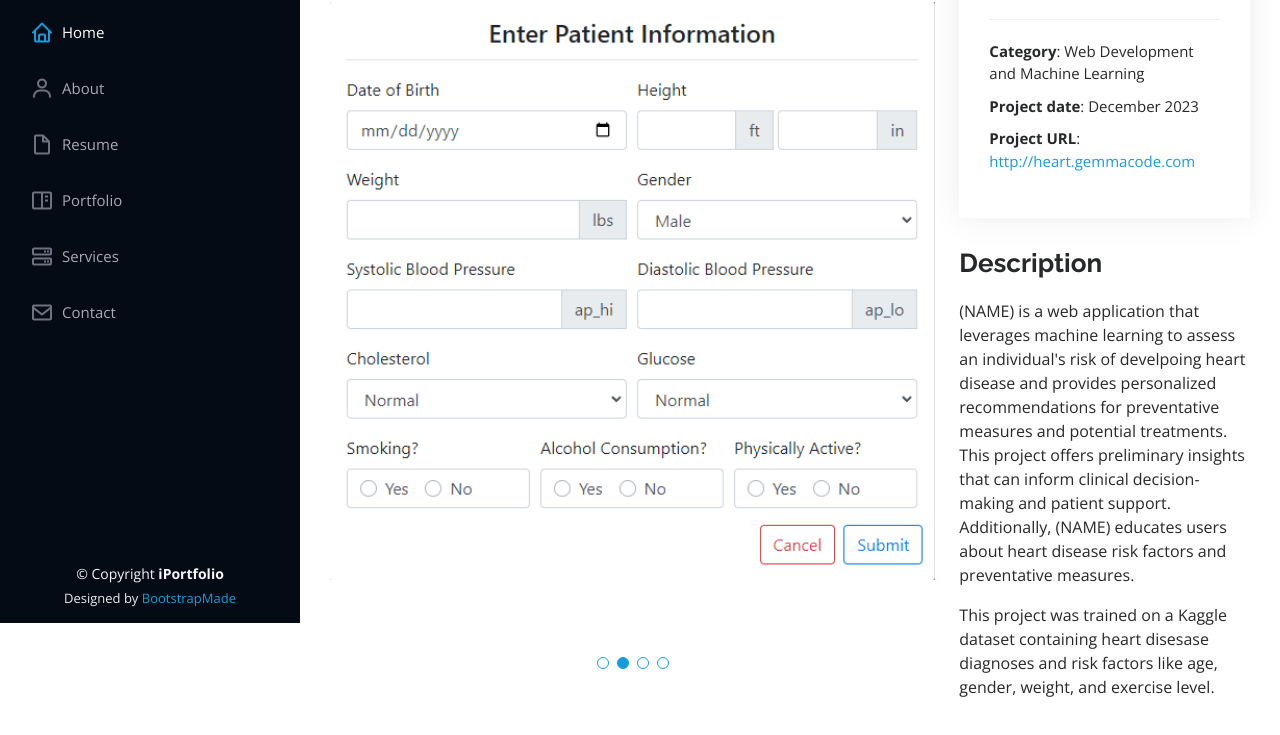
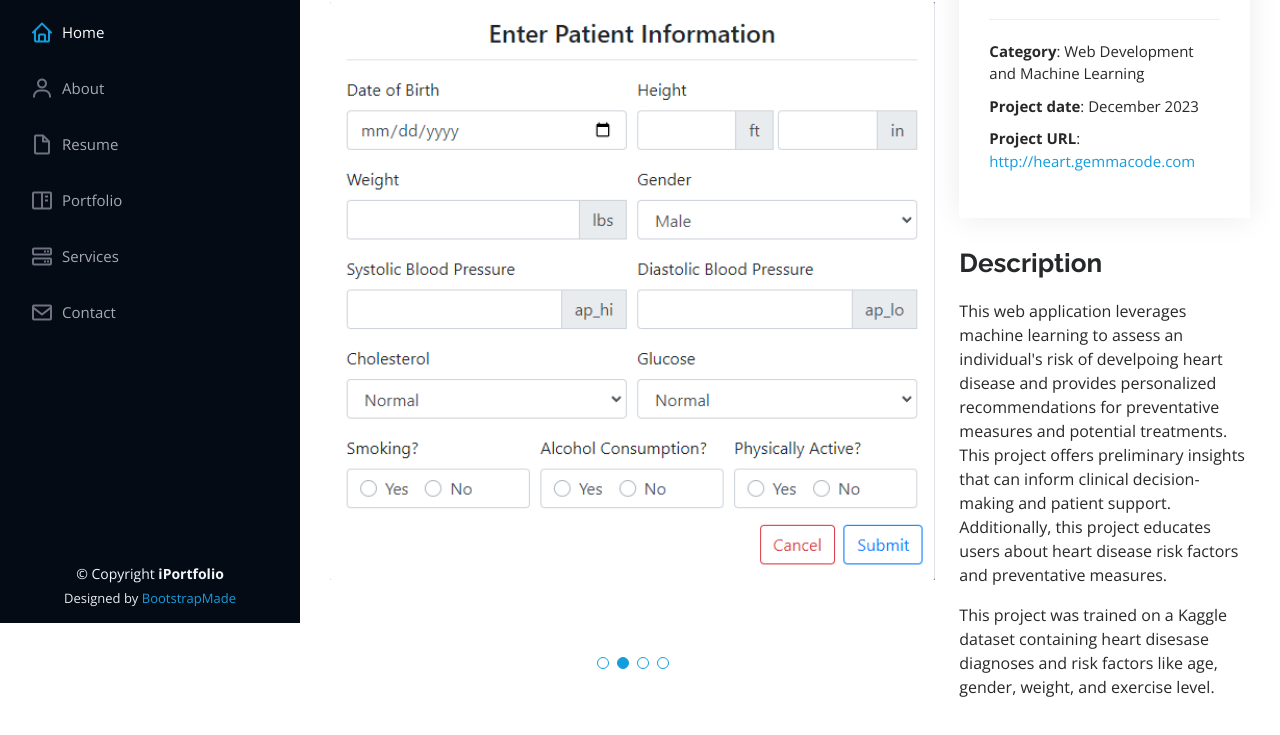
Before and after one commit to gemmang1/site, a plain HTML site: page portfolio-heart-disease-dashboard.html in a window 1280 px wide. Shown: the part 177-912 px from the top of the page. Drawn offline with nearby package versions, Linux system fonts and the light colour scheme.

Commit message:
Update Heart Disease Dashboard Description

```diff
--- a/portfolio-heart-disease-dashboard.html
+++ b/portfolio-heart-disease-dashboard.html
@@ -131,9 +131,9 @@
             <div class="portfolio-description">
               <h2>Description</h2>
               <p>
-                (NAME) is a web application that leverages machine learning to assess an individual's risk of develpoing heart disease and provides personalized recommendations
+                This web application leverages machine learning to assess an individual's risk of develpoing heart disease and provides personalized recommendations
                 for preventative measures and potential treatments. This project offers preliminary insights that can inform clinical decision-making and
-                patient support. Additionally, (NAME) educates users about heart disease risk factors and preventative measures.
+                patient support. Additionally, this project educates users about heart disease risk factors and preventative measures.
               </p>
               <p>
                 This project was trained on a Kaggle dataset containing heart disesase diagnoses and risk factors like age, gender, weight, and exercise level.
```
